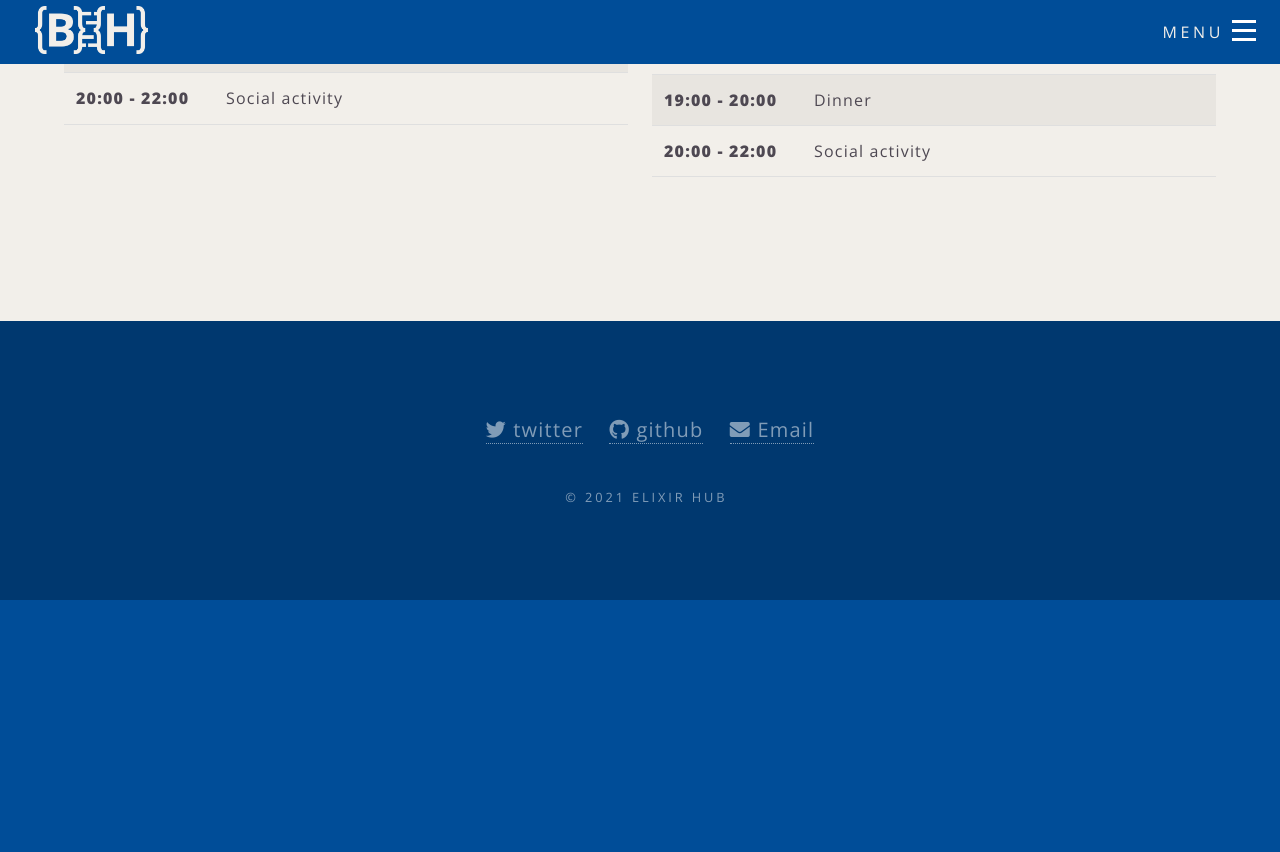
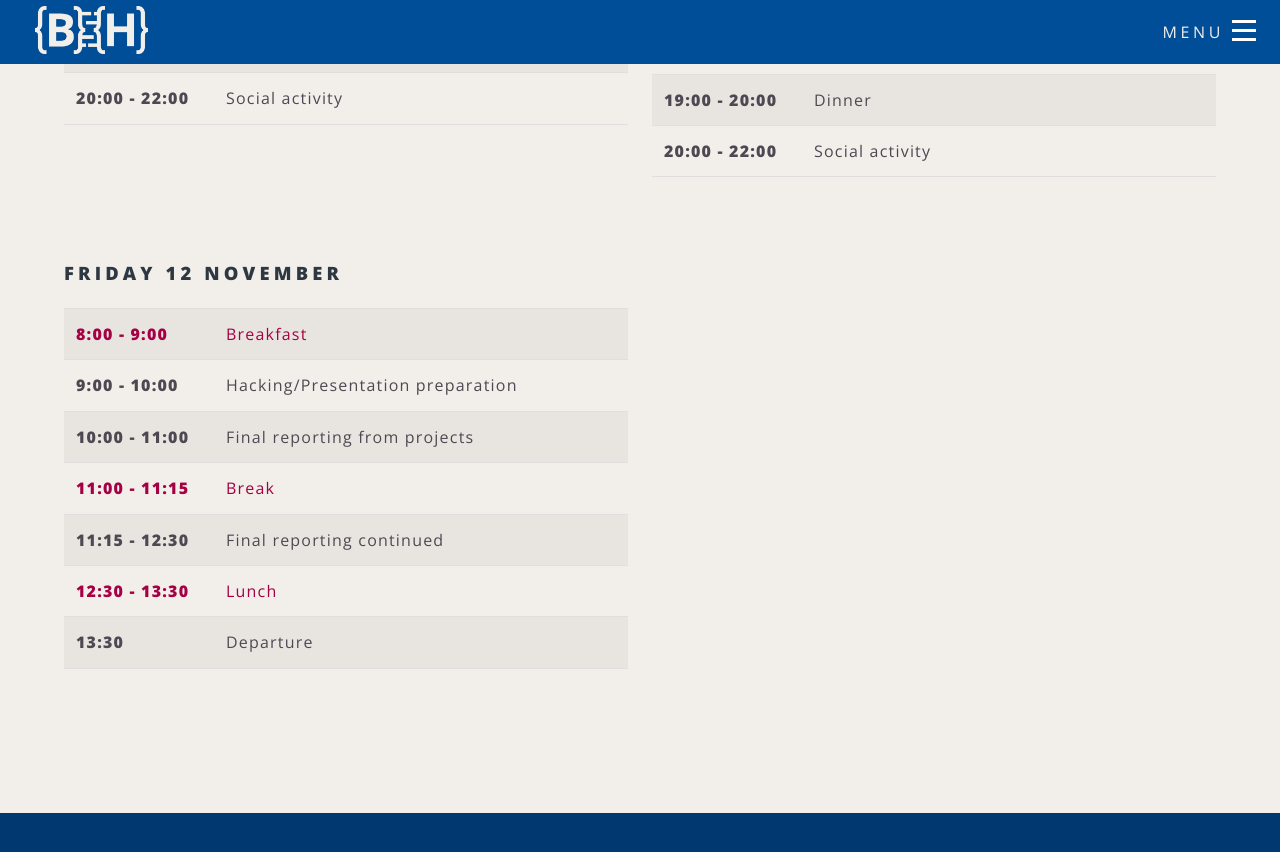
Before and after one commit to elixir-europe/biohackathon-europe-2021, a Jekyll site: the page built from programme.html, in a window 1280 px wide and 900 px high, scrolled down 1648 px. Shown: the top 852 px of the window. Built offline with Jekyll 4.4.1, drawn with Linux system fonts in a browser that asks for light colours; nearby versions of some CDN libraries; before the commit the page ends 2248 px from its top, so only the background shows below that.

Commit message:
Update programme

```diff
--- a/programme.html
+++ b/programme.html
@@ -257,6 +257,41 @@ body_class: programme
                     </tbody>
                 </table>
             </div>
+            <div class="col-md-6 day">
+                <h3>Friday 12 November</h3>
+                <table>
+                    <tbody>
+                        <tr class="schedule-break-row">
+                            <td class="time">8:00 - 9:00</td>
+                            <td class="event">Breakfast</td>
+                        </tr>
+                        <tr>
+                            <td class="time">9:00 - 10:00</td>
+                            <td class="event">Hacking/Presentation preparation</td>
+                        </tr>
+                        <tr>
+                            <td class="time">10:00 - 11:00</td>
+                            <td class="event">Final reporting from projects</td>
+                        </tr>
+                        <tr class="schedule-break-row">
+                            <td class="time">11:00 - 11:15</td>
+                            <td class="event">Break</td>
+                        </tr>
+                        <tr>
+                            <td class="time">11:15 - 12:30</td>
+                            <td class="event">Final reporting continued</td>
+                        </tr>
+                         <tr class="schedule-break-row">
+                            <td class="time">12:30 - 13:30</td>
+                            <td class="event">Lunch</td>
+                        </tr>
+                        <tr>
+                            <td class="time">13:30</td>
+                            <td class="event">Departure</td>
+                        </tr>
+                    </tbody>
+                </table>
+            </div>
         </div>
     </div>
 </div>
```
